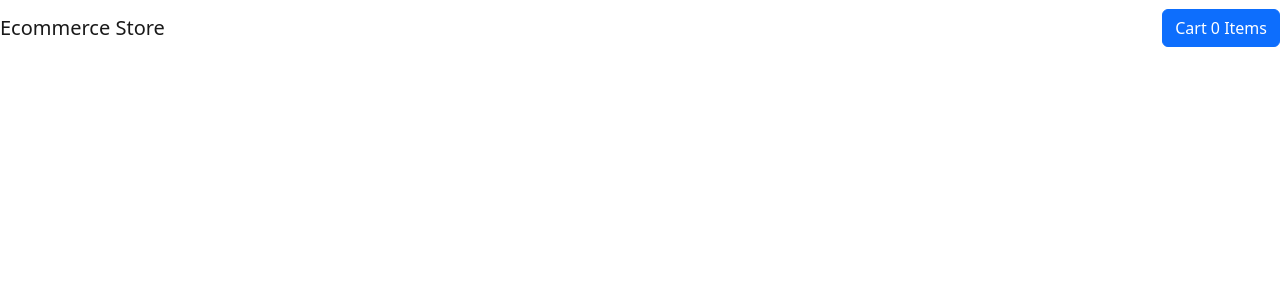
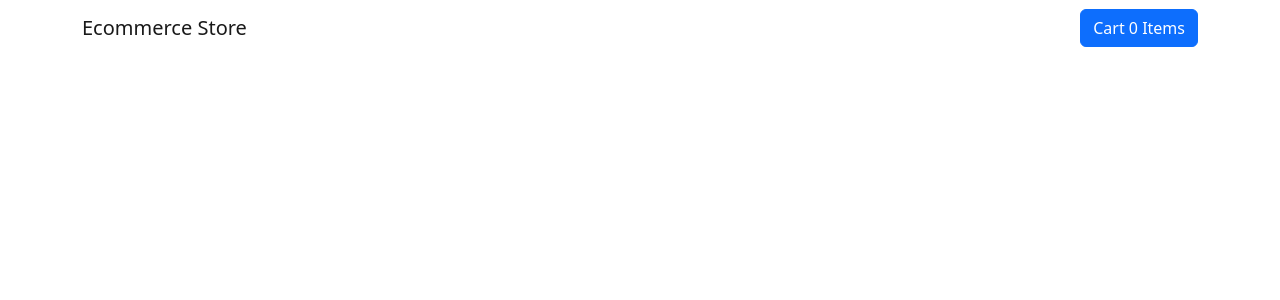
Before and after one commit to sserges/store, a React (Create React App) app: page / in a window 1280 px wide. Shown: the top 300 px of the page. Built offline with nearby package versions, Linux system fonts and the light colour scheme.

Commit message:
Implementing React Router

```diff
--- a/src/App.js
+++ b/src/App.js
@@ -1,14 +1,17 @@
 import './App.css'
 
 import 'bootstrap/dist/css/bootstrap.min.css'
+
+import { Container } from 'react-bootstrap'
+import { BrowserRouter, Routes, Route } from 'react-router-dom'
 
 import NavbarComponent from './components/Navbar'
 
 function App() {
   return (
-    <>
+    <Container>
       <NavbarComponent />
-    </>
+    </Container>
   )
 }
 
```
